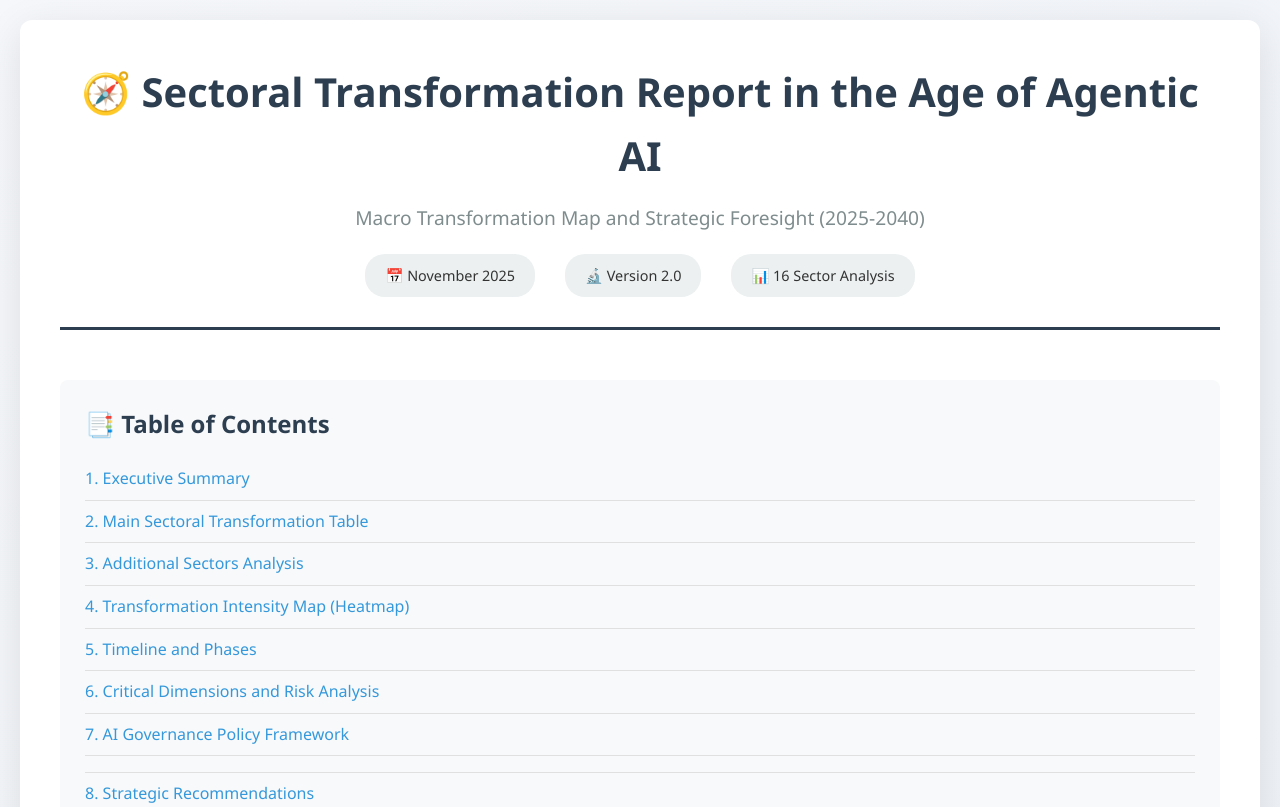
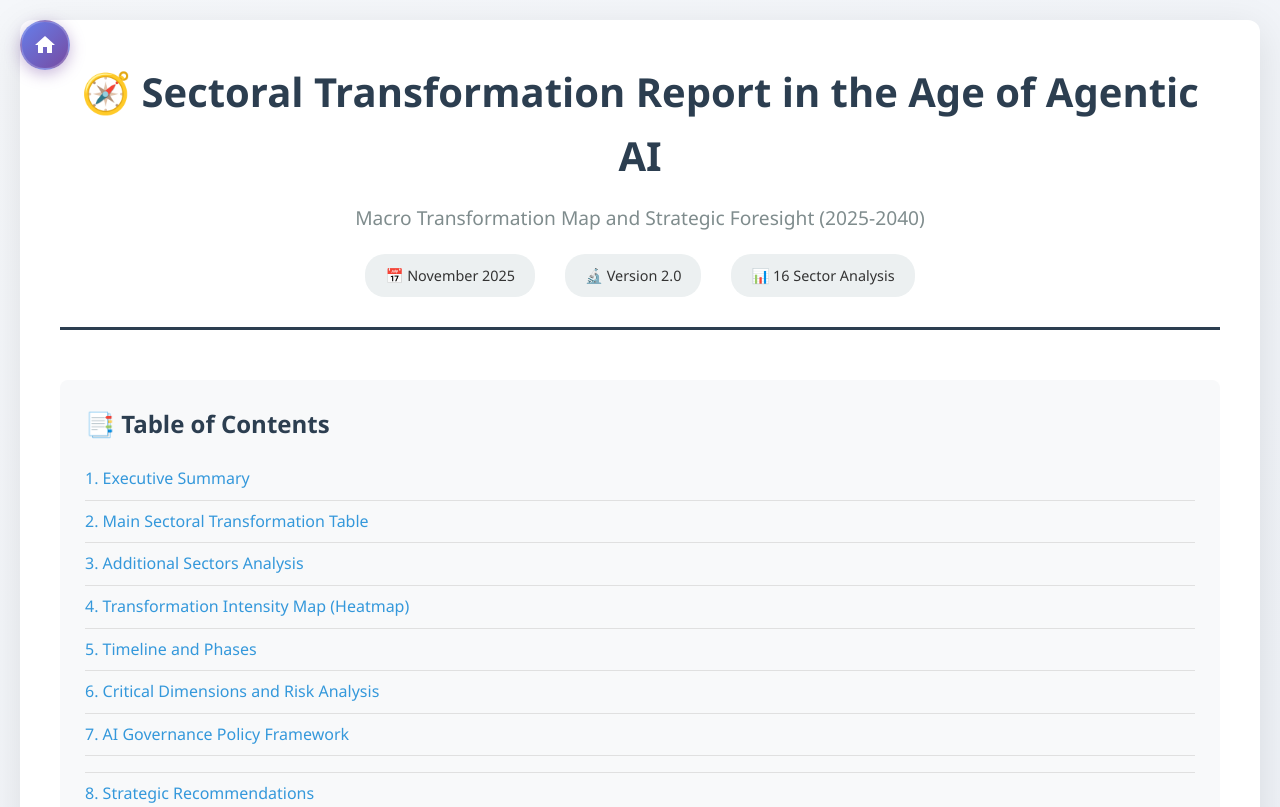
Before and after one commit to alpustundag/workforce_revolution, a plain HTML site: page index.html in a window 1280 px wide. Shown: the top 807 px of the page. Drawn offline with Linux system fonts and the light colour scheme.

Commit message:
Add files via upload

```diff
--- a/index.html
+++ b/index.html
@@ -1,9 +1,7 @@
 <!DOCTYPE html>
-
 <html lang="en">
 <head>
-       <!-- Google tag (gtag.js) -->
-<script async src="https://www.googletagmanager.com/gtag/js?id=G-XRV0JVTY6Q"></script>
+       <script async src="https://www.googletagmanager.com/gtag/js?id=G-XRV0JVTY6Q"></script>
 <script>
   window.dataLayer = window.dataLayer || [];
   function gtag(){dataLayer.push(arguments);}
@@ -27,6 +25,39 @@
             color: #333;
             background: linear-gradient(135deg, #f5f7fa 0%, #c3cfe2 100%);
             padding: 20px;
+            position: relative; /* Home butonu için */
+        }
+
+        /* Home Button Styles - Added */
+        .home-btn {
+            position: fixed;
+            top: 20px;
+            left: 20px;
+            width: 50px;
+            height: 50px;
+            background: linear-gradient(135deg, #667eea 0%, #764ba2 100%);
+            border-radius: 50%;
+            display: flex;
+            align-items: center;
+            justify-content: center;
+            color: white;
+            text-decoration: none;
+            z-index: 1000;
+            box-shadow: 0 4px 15px rgba(118, 75, 162, 0.4);
+            transition: all 0.3s ease;
+            border: 2px solid rgba(255, 255, 255, 0.2);
+        }
+
+        .home-btn:hover {
+            transform: translateY(-3px) scale(1.05);
+            box-shadow: 0 6px 20px rgba(118, 75, 162, 0.6);
+            background: linear-gradient(135deg, #764ba2 0%, #667eea 100%);
+        }
+
+        .home-btn svg {
+            width: 24px;
+            height: 24px;
+            fill: currentColor;
         }
 
         .container {
@@ -372,6 +403,9 @@
             .container {
                 box-shadow: none;
             }
+            .home-btn {
+                display: none; /* Home butonunu baskıda gizle */
+            }
         }
 
         @media (max-width: 768px) {
@@ -390,10 +424,24 @@
             .stat-grid {
                 grid-template-columns: 1fr;
             }
+
+            .home-btn {
+                width: 40px;
+                height: 40px;
+                top: 15px;
+                left: 15px;
+            }
         }
     </style>
 </head>
 <body>
+
+<a href="https://alpustundag.github.io/" class="home-btn" aria-label="Home">
+    <svg viewBox="0 0 24 24">
+        <path d="M10 20v-6h4v6h5v-8h3L12 3 2 12h3v8z"/>
+    </svg>
+</a>
+
 <div class="container">
 <header>
 <h1>🧭 Sectoral Transformation Report in the Age of Agentic AI</h1>
```
